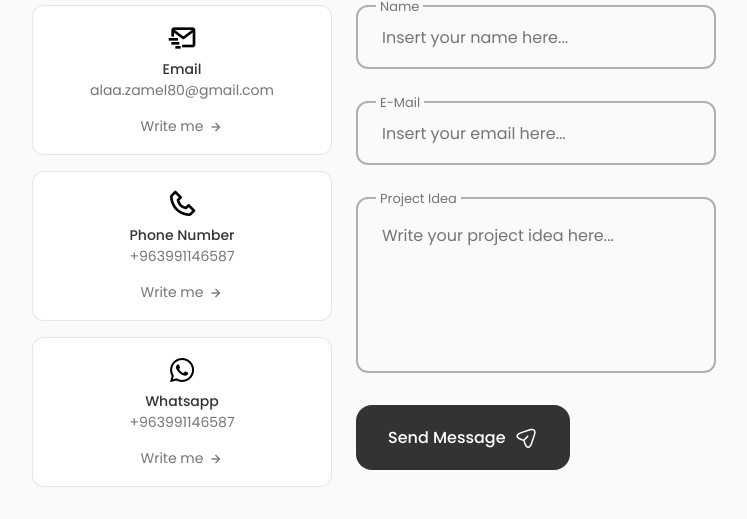
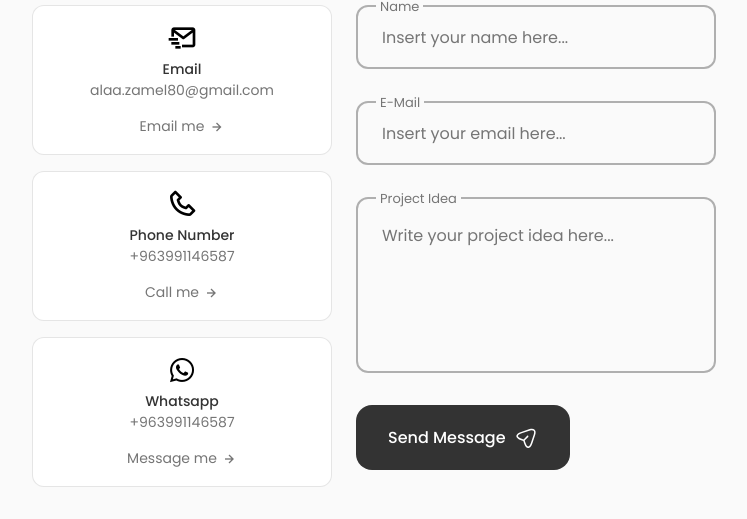
Before and after one commit to alaazamelDev/personal-portfolio, a React (Create React App) app: page / in a window 1280 px wide. Shown: the part 3947-4466 px from the top of the page, without its empty margins (266-1013 px from the left). Built offline with nearby package versions, Linux system fonts and the light colour scheme; no server answers.

Commit message:
fix: update contact me section button text for better ux

```diff
--- a/src/components/contact/Contact.jsx
+++ b/src/components/contact/Contact.jsx
@@ -42,18 +42,21 @@ const Contact = () => {
               fieldValue={"alaa.zamel80@gmail.com"}
               url={"mailto:alala.zamel80@gmail.com"}
               icon={"bx bx-mail-send"}
+              buttonTitle={"Email me"}
             />
             <ContactInfoCard
               fieldName={"Phone Number"}
               fieldValue={"+963991146587"}
               url={"tel:+963991146587"}
               icon={"bx bx-phone"}
+              buttonTitle={"Call me"}
             />
             <ContactInfoCard
               fieldName={"Whatsapp"}
               fieldValue={"+963991146587"}
               url={"https://api.whatsapp.com/send?phone=963991146587&text=Hi"}
               icon={"bx bxl-whatsapp"}
+              buttonTitle={"Message me"}
             />
           </div>
         </div>
--- a/src/components/contact/ContactInfoCard.jsx
+++ b/src/components/contact/ContactInfoCard.jsx
@@ -1,13 +1,13 @@
 import React from "react";
 
-const ContactInfoCard = ({ icon, url, fieldName, fieldValue }) => {
+const ContactInfoCard = ({ icon, url, fieldName, fieldValue, buttonTitle }) => {
   return (
     <div className="contact__card">
       <i className={icon + " contact__card-icon"}></i>
       <h3 className="contact__card-title">{fieldName}</h3>
       <span className="contact__card-data">{fieldValue}</span>
       <a href={url} className="contact__button">
-        Write me <i className="bx bx-right-arrow-alt contact__button-icon"></i>
+        {buttonTitle} <i className="bx bx-right-arrow-alt contact__button-icon"></i>
       </a>
     </div>
   );
```
